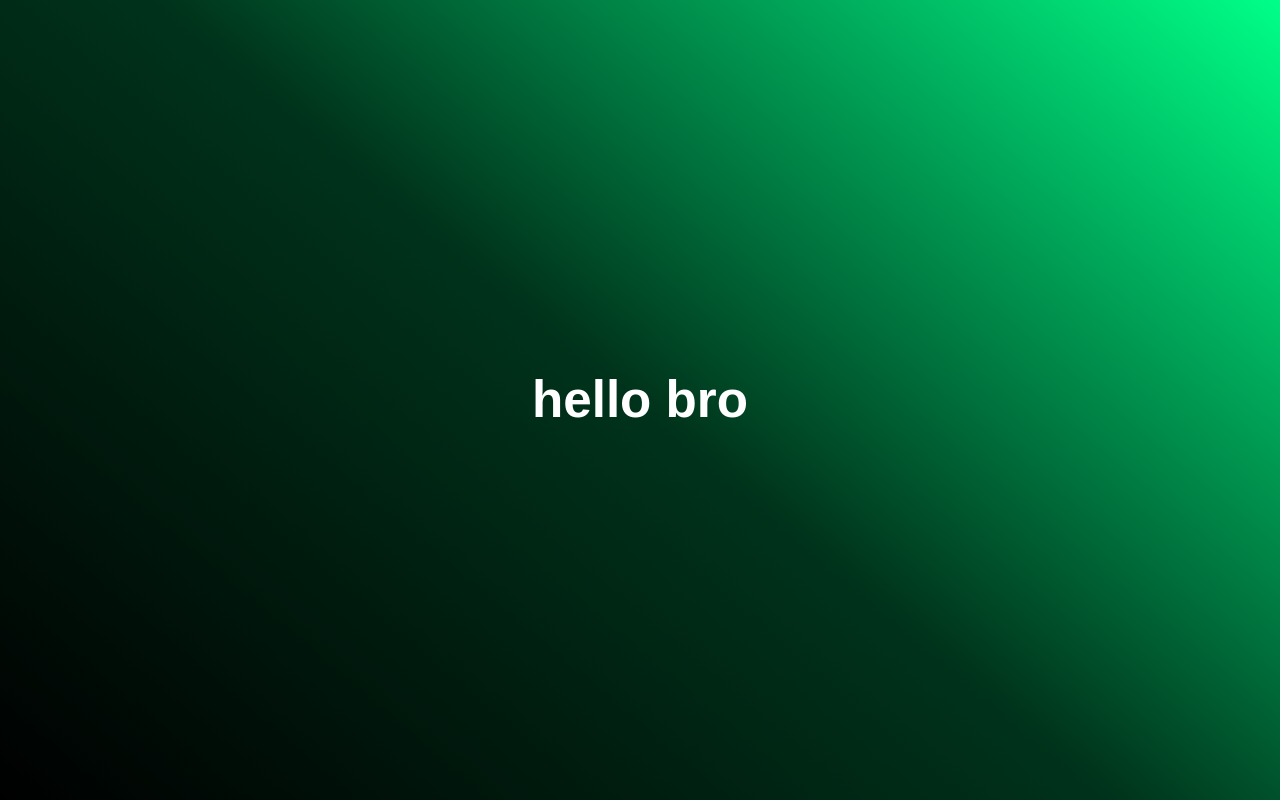
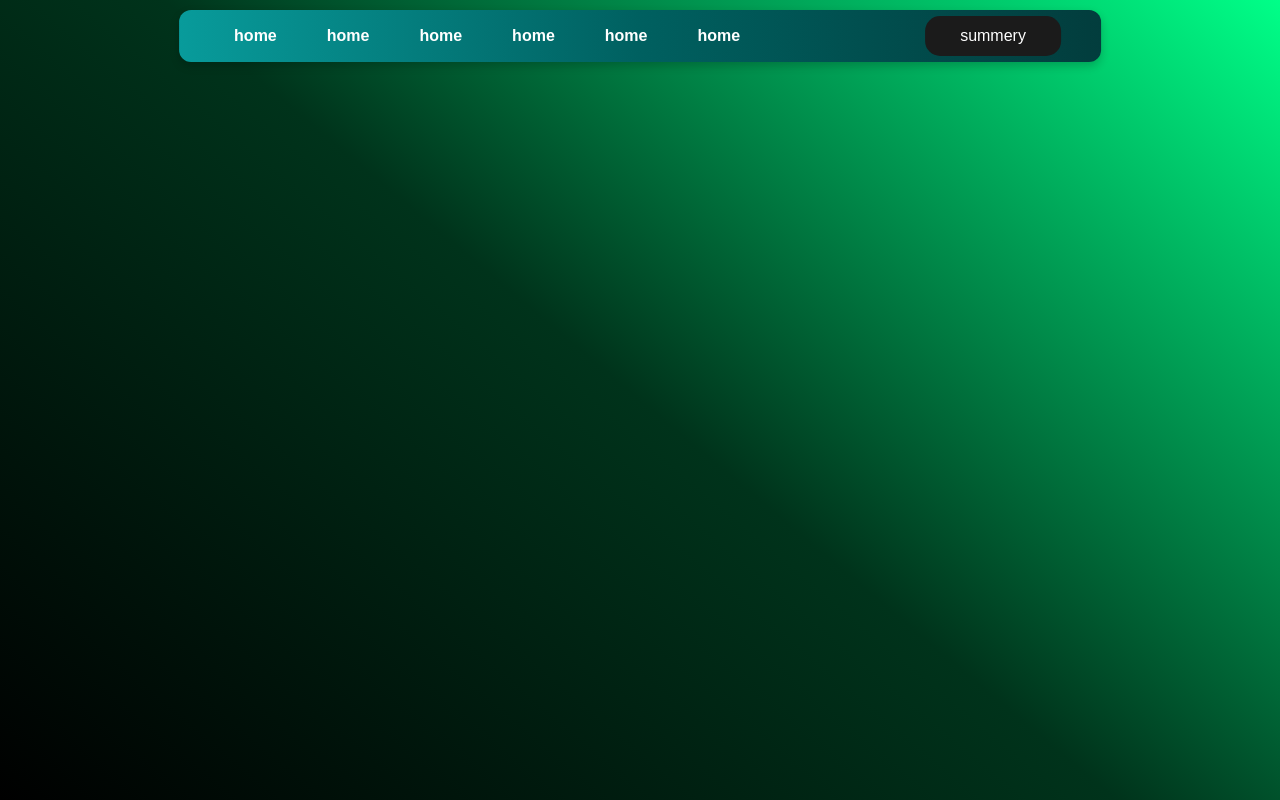
Before and after one commit to tanishtirpathi/Portfolio, a React (Vite) app: page / in a window 1280 px wide. Built offline with nearby package versions, Linux system fonts and the light colour scheme.

Commit message:
add nav bar

```diff
--- a/src/App.jsx
+++ b/src/App.jsx
@@ -1,9 +1,11 @@
 import "./App.css";
-
+import Nav from "./components/nav";
 export default function App() {
   return (
     <>
-      <h1>hello bro </h1>
+      <div className="App">
+        <Nav />
+      </div>
     </>
   );
 }
--- /dev/null
+++ b/src/components/nav.css
@@ -0,0 +1,52 @@
+.navbar {
+  position: fixed; /* Fix it at the top */
+  top: 10px; /* Add some spacing from the top */
+  left: 50%; /* Move it to the center */
+  transform: translateX(-50%); /* Center it properly */
+  background: linear-gradient(to right, hsl(180, 90%, 32%), #006060, #023d3d);
+  padding: 6px 40px;
+  border-radius: 12px;
+  display: flex;
+  justify-content: center;
+  width: fit-content; /* Makes the navbar width wrap around content */
+  box-shadow: 0 4px 10px rgba(0, 0, 0, 0.2); /* Add some shadow */
+}
+
+.nav-list {
+  list-style: none;
+  display: flex;
+  gap: 20px;
+  padding: 0;
+  margin: 0;
+}
+
+.nav-item {
+  color: white;
+  font-size: 16px;
+  font-weight: bold;
+  cursor: pointer;
+  padding: 8px 15px;
+  border-radius: 8px;
+  transition: background 0.3s ease-in-out;
+}
+
+.nav-item:hover {
+  background: rgba(255, 255, 255, 0.493);
+}
+
+.summery {
+  background: rgb(27, 27, 27);
+  padding: 8px 35px;
+  border-radius: 15px;
+  margin-left: 150px;
+  color: white;
+
+  transition: all 0.3s ease-in;
+}
+.summery:hover {
+  background: black;
+  padding: 8px 35px;
+  cursor: pointer;
+  border-radius: 15px;
+  color: white;
+}
--- /dev/null
+++ b/src/components/nav.jsx
@@ -0,0 +1,21 @@
+import React from "react";
+import "./nav.css";
+
+const Nav = () => {
+  return (
+    <nav className="navbar">
+      <ul className="nav-list">
+        {Array(6)
+          .fill("home")
+          .map((item, index) => (
+            <li key={index} className="nav-item">
+              {item}
+            </li>
+          ))}
+        <li className="summery">summery</li>
+      </ul>
+    </nav>
+  );
+};
+
+export default Nav;
```
Also changed, not shown: src/components/body-imageside.jsx (added), src/components/body.css (added).
